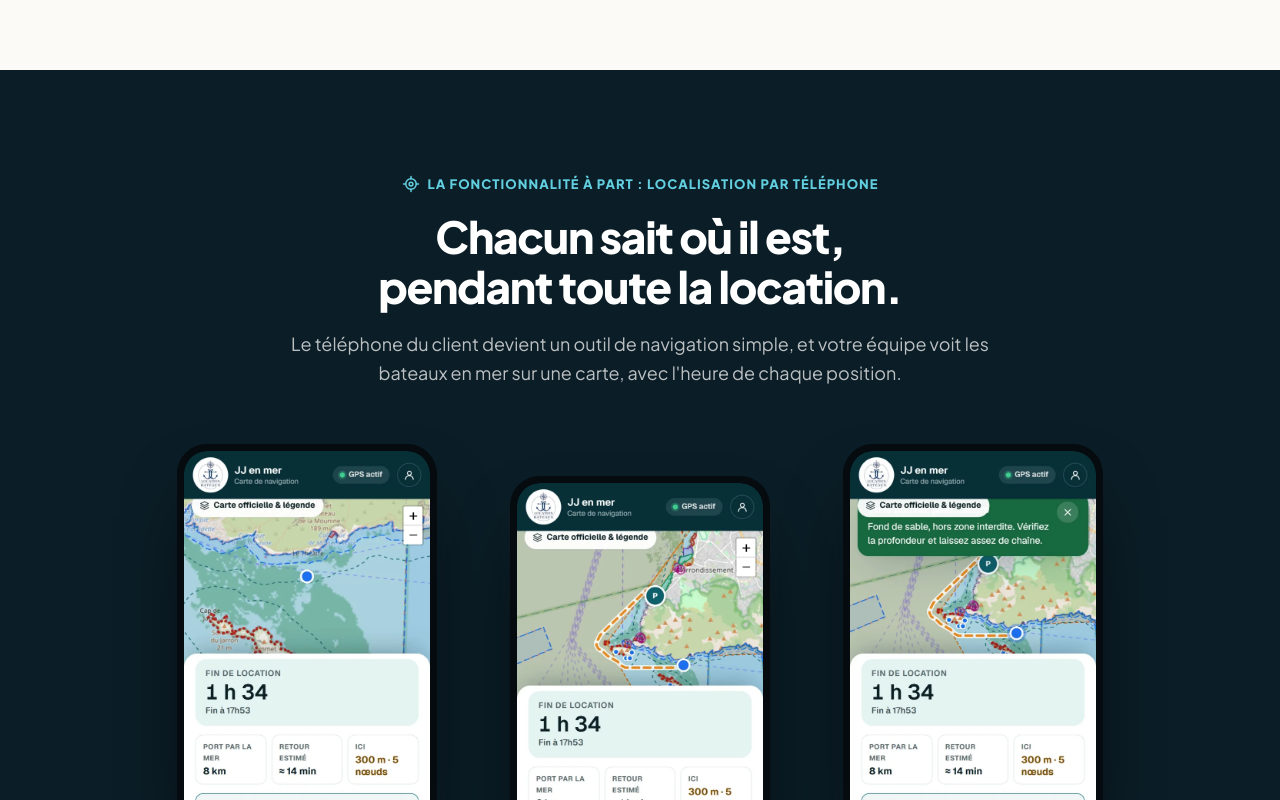
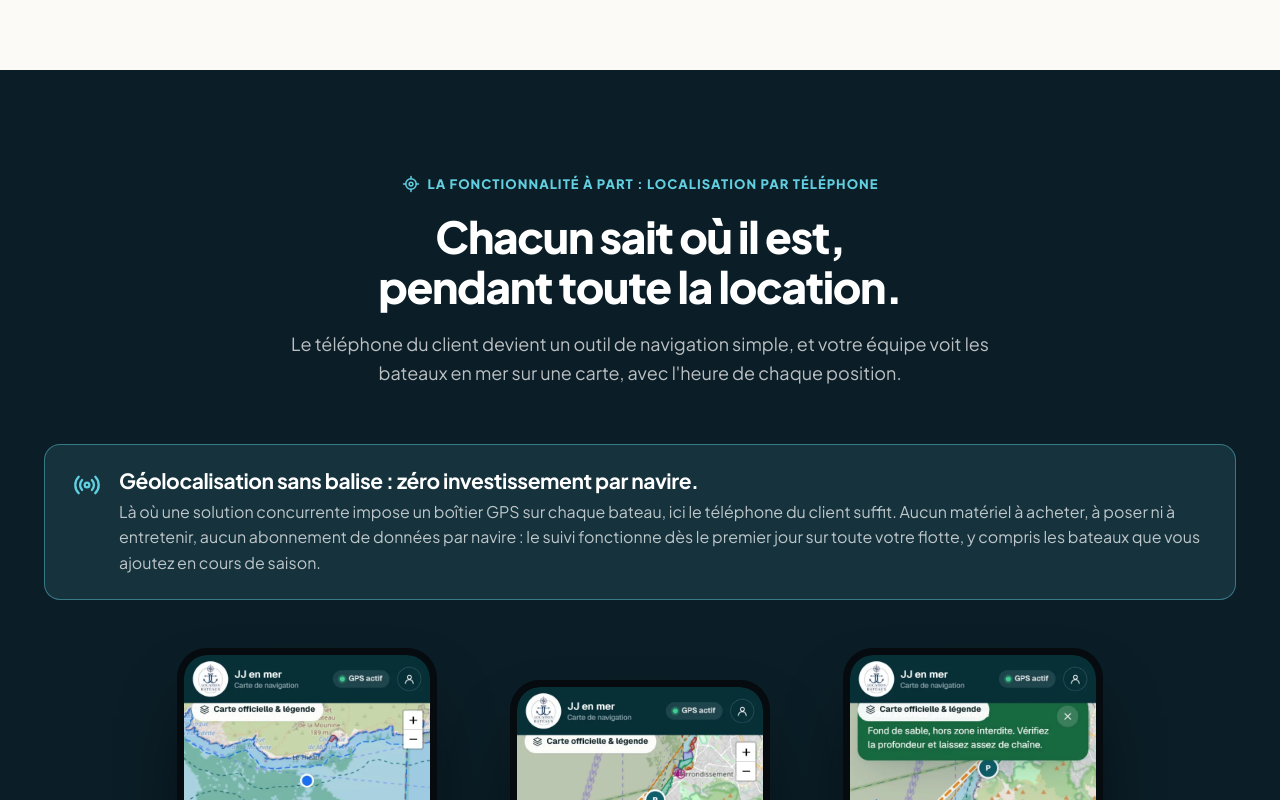
Before and after one commit to tchoifr/solution-nautique, a plain HTML site: page index.html in a window 1280 px wide. Shown: the part 1537-2337 px from the top of the page. Drawn offline with Linux system fonts and the light colour scheme.

Commit message:
Localisation sans balise : point différenciant (accueil, section localisation, FAQ)
Co-Authored-By: Claude Sonnet 5.5 <noreply@anthropic.com>

```diff
--- a/index.html
+++ b/index.html
@@ -109,7 +109,7 @@
           </div>
           <ul class="hero__chips">
             <li><svg class="i"><use href="#i-check"/></svg>Site + dashboard inclus</li>
-            <li><svg class="i"><use href="#i-check"/></svg>Carte en mer pour vos clients</li>
+            <li><svg class="i"><use href="#i-check"/></svg>Carte en mer, sans balise à installer</li>
             <li><svg class="i"><use href="#i-check"/></svg>Une seule formule</li>
           </ul>
         </div>
@@ -179,6 +179,14 @@
           <p class="eyebrow eyebrow--dark"><svg class="i"><use href="#i-locate"/></svg>La fonctionnalité à part : localisation par téléphone</p>
           <h2 id="loc-title">Chacun sait où il est, pendant toute la location.</h2>
           <p>Le téléphone du client devient un outil de navigation simple, et votre équipe voit les bateaux en mer sur une carte, avec l'heure de chaque position.</p>
+        </div>
+
+        <div class="loc__highlight reveal">
+          <svg class="i"><use href="#i-radio"/></svg>
+          <div>
+            <h3>Géolocalisation sans balise : zéro investissement par navire.</h3>
+            <p>Là où une solution concurrente impose un boîtier GPS sur chaque bateau, ici le téléphone du client suffit. Aucun matériel à acheter, à poser ni à entretenir, aucun abonnement de données par navire : le suivi fonctionne dès le premier jour sur toute votre flotte, y compris les bateaux que vous ajoutez en cours de saison.</p>
+          </div>
         </div>
 
         <div class="loc__phones reveal">
@@ -632,7 +640,7 @@
           </details>
           <details>
             <summary>Faut-il un boîtier GPS sur chaque bateau ?<svg class="i"><use href="#i-plus"/></svg></summary>
-            <p>Non pour démarrer : la position vient du téléphone du client à bord, quand il lance la carte en mer. Pour suivre un bateau sans téléphone à bord (bateau parti sans le client, par exemple), il faut un traceur GPS ou un téléphone dédié qui transmet sa position : c'est une évolution prévue, et le matériel reste à votre charge.</p>
+            <p>Non, et c'est l'un de nos points forts : aucun investissement dans une balise par navire. La position vient du téléphone du client à bord, quand il lance la carte en mer. Pour suivre un bateau sans téléphone à bord (bateau parti sans le client, par exemple), il faut un traceur GPS ou un téléphone dédié qui transmet sa position : c'est une évolution prévue, et le matériel reste à votre charge.</p>
           </details>
           <details>
             <summary>Ça marche sur iPhone et sur Android ?<svg class="i"><use href="#i-plus"/></svg></summary>
--- a/styles.css
+++ b/styles.css
@@ -554,6 +554,20 @@ button { font: inherit; color: inherit; }
 .status-list .is-on span { background: rgba(28, 124, 69, .3); color: #8ce6b2; }
 .status-list .is-soon span { background: rgba(244, 191, 79, .16); color: #f6c86b; }
 
+.loc__highlight {
+  display: flex;
+  gap: 18px;
+  align-items: flex-start;
+  margin-bottom: 48px;
+  padding: 24px 28px;
+  border: 1px solid rgba(98, 207, 224, .45);
+  border-radius: var(--radius);
+  background: rgba(98, 207, 224, .12);
+}
+.loc__highlight .i { flex: none; width: 28px; height: 28px; margin-top: 2px; color: var(--brand-light); }
+.loc__highlight h3 { margin-bottom: 6px; font-size: 21px; color: #fff; }
+.loc__highlight p { font-size: 16px; color: var(--on-dark-muted); }
+
 .loc__facts { display: grid; grid-template-columns: repeat(3, minmax(0, 1fr)); gap: 20px; margin-top: 20px; }
 .fact {
   display: flex;
```
